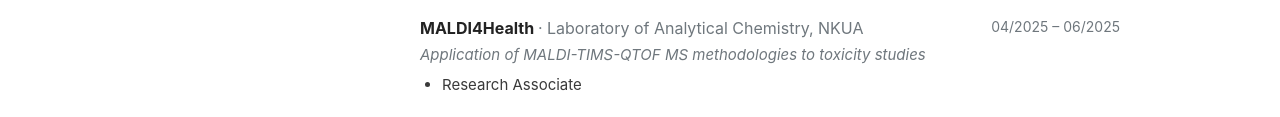
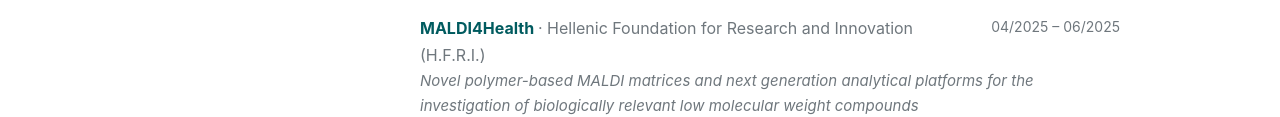
Before and after one commit to akarageorgoudi/akarageorgoudi.github.io, a plain HTML site: page cv.html in a window 1280 px wide. Shown: the part 684-801 px from the top of the page. Drawn offline with Linux system fonts and the light colour scheme.

Commit message:
Add official MALDI4Health title, funder and link

```diff
--- a/cv.html
+++ b/cv.html
@@ -70,9 +70,9 @@
       <div class="desc"><em>From soils to apex species: chemical pathways, effects and impacts on terrestrial biodiversity and ecosystem services and applications for better chemicals management</em></div>
     </div>
     <div class="entry">
-      <h3>MALDI4Health <span class="org">· Laboratory of Analytical Chemistry, NKUA</span></h3>
+      <h3><a href="https://maldi4health.gr/">MALDI4Health</a> <span class="org">· Hellenic Foundation for Research and Innovation (H.F.R.I.)</span></h3>
       <span class="date">04/2025 – 06/2025</span>
-      <div class="desc"><em>Application of MALDI-TIMS-QTOF MS methodologies to toxicity studies</em><ul><li>Research Associate</li></ul></div>
+      <div class="desc"><em>Novel polymer-based MALDI matrices and next generation analytical platforms for the investigation of biologically relevant low molecular weight compounds</em><ul><li>Research Associate, Laboratory of Analytical Chemistry, NKUA · Application of MALDI-TIMS-QTOF MS methodologies to toxicity studies</li></ul></div>
     </div>
     <h2>Conference contributions</h2>
     <p>Two co-authored contributions at the SETAC Europe 36th Annual Meeting (2026). See <a href="talks.html">Talks &amp; posters</a>.</p>
```
Also changed, not shown: index.html (+1 -1 lines).
